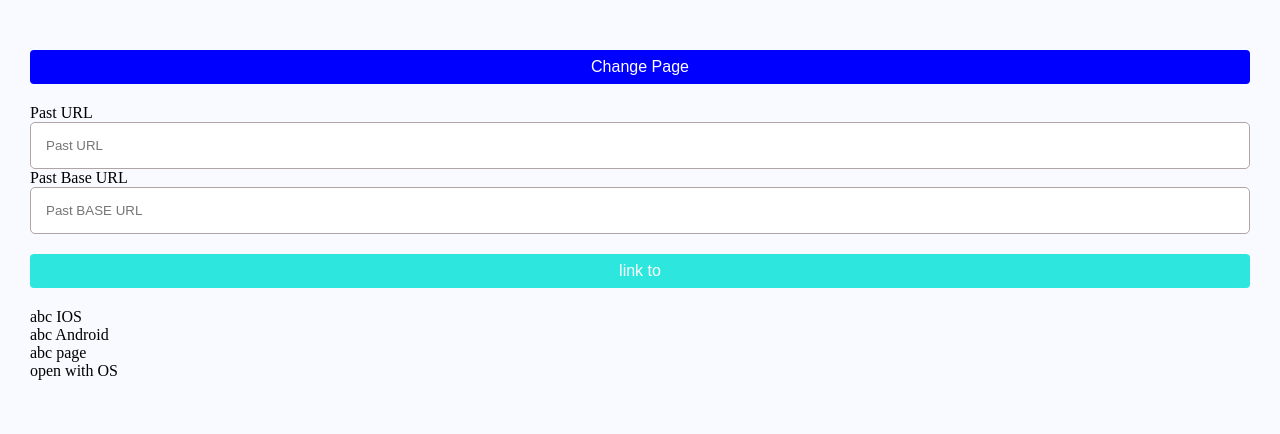
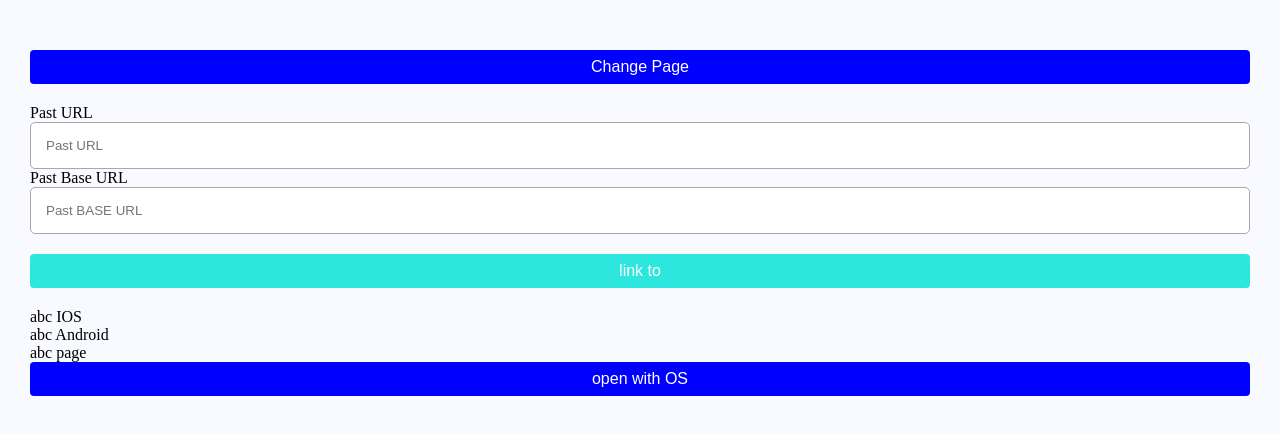
Before and after one commit to znamazi/ovou-bigcommerce, a Next.js app: page /test in a window 1280 px wide. Shown: the top 434 px of the page. Built offline with nearby package versions, Linux system fonts and the light colour scheme.

Commit message:
open with os

```diff
--- a/pages/test.jsx
+++ b/pages/test.jsx
@@ -60,7 +60,9 @@ const Test = () => {
       <a href="fb://facewebmodal/f?href=https://www.facebook.com/abc/">abc Android</a>
       <a href="fb://page/abc">abc page</a>
 
-      <a onClick={() => window.open('https://www.facebook.com/abc/', '_system')}>open with OS</a>
+      <Button backgroundColor={`blue`} onClick={() => window.open('https://www.facebook.com/abc/', '_system')}>
+        open with OS
+      </Button>
 
       {/* <a href="fb://profile/lifemellow64" target="_blank" rel="noopener noreferrer">
         app facebook
```
